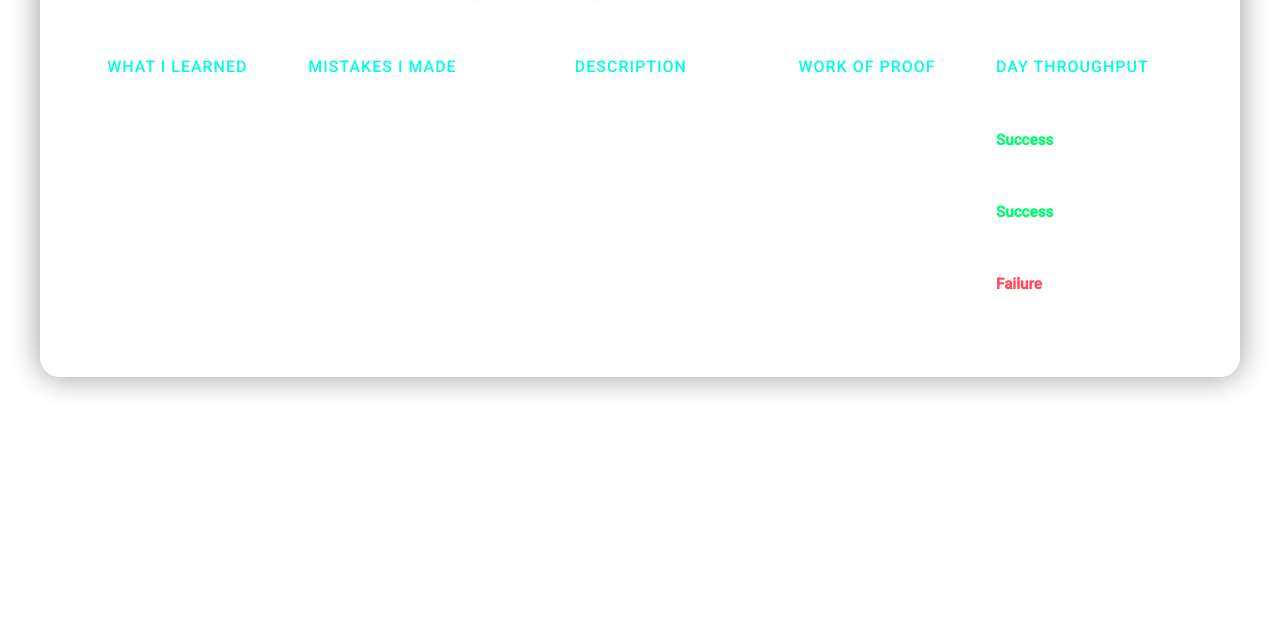
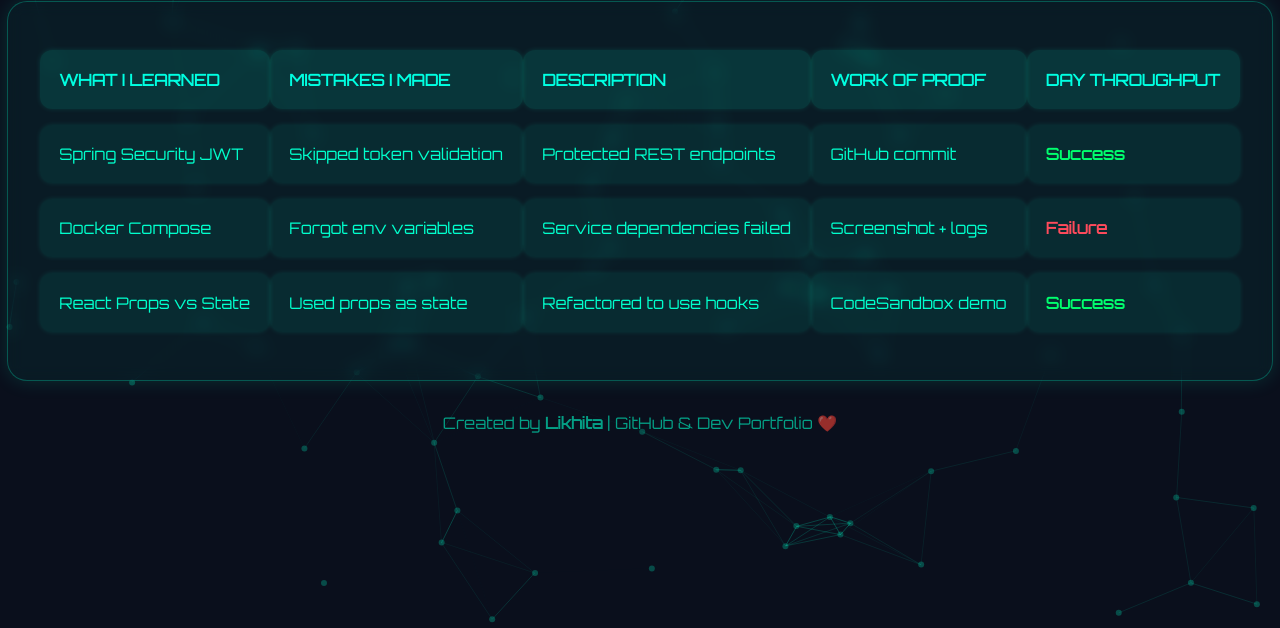
Before and after one commit to nagalikhitasingireddy/techJourney, a plain HTML site: page index.html in a window 1280 px wide. Shown: the part 172-800 px from the top of the page. Drawn offline with nearby package versions, Linux system fonts and the light colour scheme.

Commit message:
Updated1 index.html

```diff
--- a/index.html
+++ b/index.html
@@ -4,49 +4,47 @@
   <meta charset="UTF-8" />
   <title>My Tech Journey Log</title>
   <meta name="viewport" content="width=device-width, initial-scale=1.0">
+
+  <!-- Fonts & Particles -->
+  <link href="https://fonts.googleapis.com/css2?family=Orbitron&display=swap" rel="stylesheet">
+  <script src="https://cdn.jsdelivr.net/npm/particles.js@2.0.0/particles.min.js"></script>
+
   <style>
-    @import url('https://fonts.googleapis.com/css2?family=Orbitron:wght@600&family=Roboto:wght@300;500&display=swap');
-
-    * {
+    body {
       margin: 0;
       padding: 0;
-      box-sizing: border-box;
+      font-family: 'Orbitron', sans-serif;
+      background-color: #0a0f1c;
+      color: #00ffcc;
+      overflow-x: hidden;
     }
 
-    body, html {
+    #particles-js {
+      position: fixed;
+      top: 0;
+      left: 0;
       height: 100%;
-      overflow: hidden;
-      font-family: 'Roboto', sans-serif;
-    }
-
-    #tsparticles {
-      position: fixed;
       width: 100%;
-      height: 100%;
       z-index: -1;
-    }
-
-    .container {
-      position: relative;
-      z-index: 1;
-      width: 95%;
-      max-width: 1200px;
-      background: rgba(255, 255, 255, 0.08);
-      border-radius: 20px;
-      backdrop-filter: blur(12px);
-      padding: 3rem;
-      box-shadow: 0 0 30px rgba(0, 0, 0, 0.4);
-      margin: 4rem auto;
-      color: #fff;
     }
 
     h1 {
       text-align: center;
-      font-family: 'Orbitron', sans-serif;
-      font-size: 2.5rem;
-      color: #00ffe1;
-      text-shadow: 0 0 15px #00ffe1aa;
-      margin-bottom: 2rem;
+      font-size: 3rem;
+      padding: 2rem 0 1rem;
+      text-shadow: 0 0 10px #00ffccaa;
+    }
+
+    .container {
+      width: 95%;
+      max-width: 1200px;
+      margin: 0 auto;
+      background: rgba(0, 255, 204, 0.05);
+      border: 1px solid #00ffcc44;
+      border-radius: 20px;
+      padding: 2rem;
+      backdrop-filter: blur(8px);
+      box-shadow: 0 0 20px #00ffcc22;
     }
 
     table {
@@ -58,23 +56,16 @@
     th, td {
       padding: 1.2rem;
       text-align: left;
-      background: rgba(255, 255, 255, 0.05);
       border-radius: 12px;
-      backdrop-filter: blur(4px);
-      transition: background 0.3s;
+      background: rgba(0, 255, 204, 0.07);
+      box-shadow: 0 0 5px #00ffcc22;
     }
 
     th {
+      text-transform: uppercase;
+      font-size: 1rem;
       color: #00ffe1;
-      font-weight: 500;
-      font-size: 1rem;
-      text-transform: uppercase;
-      letter-spacing: 1px;
-      background: rgba(255, 255, 255, 0.1);
-    }
-
-    td {
-      font-size: 0.95rem;
+      background: rgba(0, 255, 204, 0.12);
     }
 
     td.status-success {
@@ -88,26 +79,33 @@
     }
 
     tr:hover td {
-      background: rgba(255, 255, 255, 0.07);
+      background: rgba(0, 255, 204, 0.1);
+    }
+
+    footer {
+      text-align: center;
+      padding: 2rem;
+      font-size: 1rem;
+      color: #00ffcc99;
     }
 
     @media (max-width: 768px) {
       table, th, td {
         font-size: 0.85rem;
       }
+
       h1 {
-        font-size: 1.7rem;
+        font-size: 2rem;
       }
     }
   </style>
 </head>
 <body>
+  <div id="particles-js"></div>
 
-<div id="tsparticles"></div>
+  <h1>🚀 My Daily Tech Journal</h1>
 
   <div class="container">
-  <h1>🚀 My Daily Tech Journal</h1>
-
     <table>
       <thead>
         <tr>
@@ -120,69 +118,66 @@
       </thead>
       <tbody>
         <tr>
-        <td>Spring Boot Security</td>
-        <td>Missed CSRF</td>
-        <td>Integrated secure login</td>
-        <td>GitHub PR</td>
+          <td>Spring Security JWT</td>
+          <td>Skipped token validation</td>
+          <td>Protected REST endpoints</td>
+          <td>GitHub commit</td>
           <td class="status-success">Success</td>
         </tr>
         <tr>
-        <td>React Lifecycle</td>
-        <td>Wrong useEffect dependency</td>
-        <td>Fixed infinite loop issue</td>
-        <td>Code demo</td>
-        <td class="status-success">Success</td>
+          <td>Docker Compose</td>
+          <td>Forgot env variables</td>
+          <td>Service dependencies failed</td>
+          <td>Screenshot + logs</td>
+          <td class="status-failure">Failure</td>
         </tr>
         <tr>
-        <td>PostgreSQL setup</td>
-        <td>Didn't open port</td>
-        <td>Docker + DB failed</td>
-        <td>Screenshot + notes</td>
-        <td class="status-failure">Failure</td>
+          <td>React Props vs State</td>
+          <td>Used props as state</td>
+          <td>Refactored to use hooks</td>
+          <td>CodeSandbox demo</td>
+          <td class="status-success">Success</td>
         </tr>
       </tbody>
     </table>
   </div>
 
-<!-- tsParticles CDN -->
-<script src="https://cdn.jsdelivr.net/npm/tsparticles@3/tsparticles.bundle.min.js"></script>
+  <footer>Created by <strong>Likhita</strong> | GitHub & Dev Portfolio ❤️</footer>
+
   <script>
-  tsParticles.load("tsparticles", {
-    fullScreen: { enable: false },
-    background: { color: { value: "#00000000" } },
-    particles: {
-      number: { value: 60 },
-      color: { value: "#00ffe1" },
-      shape: { type: "circle" },
-      opacity: { value: 0.6 },
-      size: { value: { min: 1, max: 4 } },
-      move: {
-        enable: true,
-        speed: 1,
-        direction: "none",
-        outModes: { default: "bounce" }
+    particlesJS("particles-js", {
+      "particles": {
+        "number": { "value": 80 },
+        "color": { "value": "#00ffcc" },
+        "shape": { "type": "circle" },
+        "opacity": { "value": 0.25 },
+        "size": { "value": 3 },
+        "line_linked": {
+          "enable": true,
+          "distance": 120,
+          "color": "#00ffcc",
+          "opacity": 0.3,
+          "width": 1
         },
-      links: {
-        enable: true,
-        distance: 120,
-        color: "#00ffe1",
-        opacity: 0.3,
-        width: 1
+        "move": {
+          "enable": true,
+          "speed": 2,
+          "direction": "none",
+          "out_mode": "bounce"
         }
       },
-    interactivity: {
-      events: {
-        onHover: { enable: true, mode: "repulse" },
-        onClick: { enable: true, mode: "push" }
+      "interactivity": {
+        "events": {
+          "onhover": { "enable": true, "mode": "repulse" },
+          "onclick": { "enable": true, "mode": "push" }
         },
-      modes: {
-        repulse: { distance: 80 },
-        push: { quantity: 4 }
+        "modes": {
+          "repulse": { "distance": 100 },
+          "push": { "quantity": 4 }
         }
       },
-    detectRetina: true
+      "retina_detect": true
     });
   </script>
-
 </body>
 </html>
```
Lines whose indentation alone changed are shown as unchanged.
